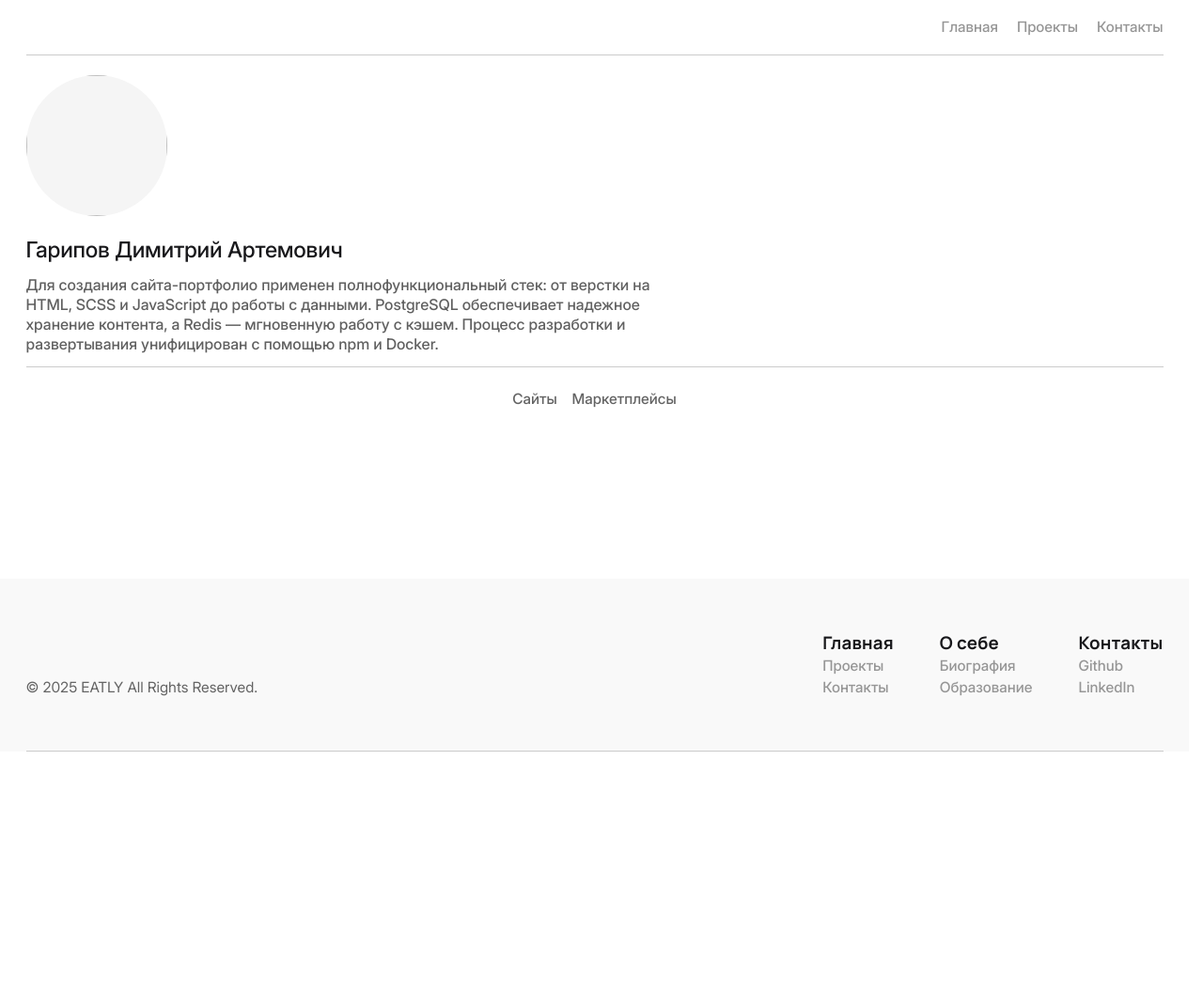
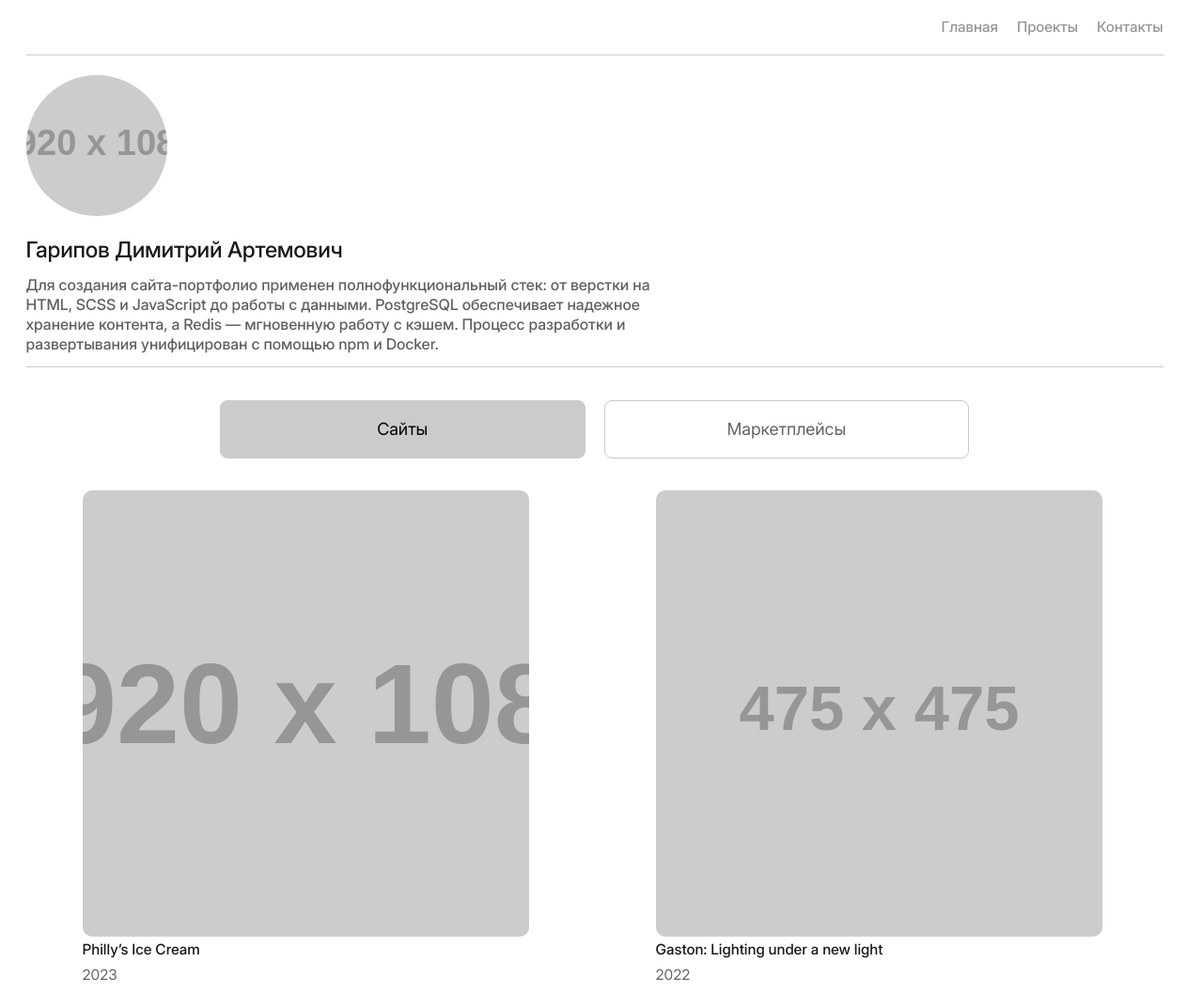
Before and after one commit to JuTeeX2/Portfolio, a website with bundled scripts: page index.html in a window 1280 px wide. Shown: the top 1057 px of the page at 94% size. Before the commit the page ends 800 px from the top, so only its background shows below. Built offline with nearby package versions, Linux system fonts and the light colour scheme; placeholder pictures from the web are drawn by us.

Commit message:
init commit

```diff
--- a/index.html
+++ b/index.html
@@ -56,7 +56,7 @@
       <div id="hero">
         <div class="container">
           <div class="hero__content">
-            <img src="" alt="" class="hero__content-profile">
+            <img src="http://dummyimage.com/1920x1080" alt="" class="hero__content-profile">
             <div class="hero__content-body">
               <h1>Гарипов Димитрий Артемович</h1>
               <h2>
@@ -71,26 +71,49 @@
             </div>
           </div>
         </div>
-        <div id="projects">
+      </section>
+
+      <section id="projects" class="projects" aria-labelledby="projects-title">
           <div class="container">
-            <div class="projects__overlay">
-              <nav class="projects__filter">
-                <ul class="projects__filter-list">
-                  <li class="projects__filter-item">
-                    <a href="#" class="projects__filter-link">Сайты</a>
-                  </li>
-                  <li class="projects__filter-item">
-                    <a href="#" class="projects__filter-link">Маркетплейсы</a>
-                  </li>
-                </ul>
-              </nav>
-            </div>
-            <div class="projects__content">
-
-            </div>
+              <div class="projects__overlay filter" data-js-filter>
+                  <h3 class="visually-hidden" id="projects-category-title">Проекты</h3>
+                  <header class="filter__header">
+                      <div class="filter__buttons" role="tablist" aria-labelledby="projects-category-title">
+                          <button class="filter__button is-active" type="button" id="tab-1" role="tab" aria-controls="tabpanel-1" data-js-filter-button aria-selected="true">
+                Сайты
+              </button>
+                          <button class="filter__button" type="button" id="tab-2" role="tab" aria-controls="tabpanel-2" data-js-filter-button aria-selected="false" tabindex="-1">
+                Маркетплейсы
+              </button>
+                      </div>
+                  </header>
+              </div>
+              <div class="projects__content">
+                  <div class="projects__content-site is-active" id="tabpanel-1" aria-labelledby="tab-1" tabindex="0" data-js-filter-content>
+                      <div class="projects__content_item">
+                          <img src="http://dummyimage.com/1920x1080" alt="" class="projects__content-img">
+                          <h3 class="projects__content-name">Philly’s Ice Cream</h3>
+                          <time datetime="2023">2023</time>
+                      </div>
+                      <div class="projects__content_item">
+                          <img src="http://dummyimage.com/475" alt="" class="projects__content-img">
+                          <h3 class="projects__content-name">Gaston: Lighting under a new light</h3>
+                          <time datetime="2022">2022</time>
+                      </div>
+                      <div class="projects__content_item">
+                          <img src="http://dummyimage.com/900" alt="" class="projects__content-img">
+                          <h3 class="projects__content-name">Sensaya: Beauty for everyone</h3>
+                          <time datetime="2021">2021</time>
+                      </div>
+                  </div>
+                  <div class="projects__content-2" id="tabpanel-2" aria-labelledby="tab-2" tabindex="0" data-js-filter-content>
+                      <img src="http://dummyimage.com/1024x720" alt="" class="projects__content-img">
+                      <h3 class="projects__content-name">LeBlink: Skincare for the modern age</h3>
+                      <time datetime="2020">2020</time>
+                  </div>
+              </div>
           </div>
-        </div>
-      </div>
+      </section>
     </main>
     <footer class="footer">
         <div class="container">
```
